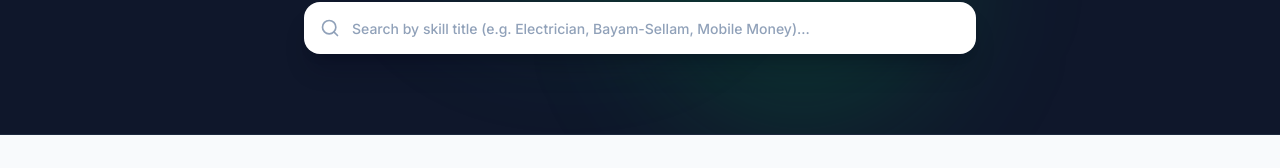
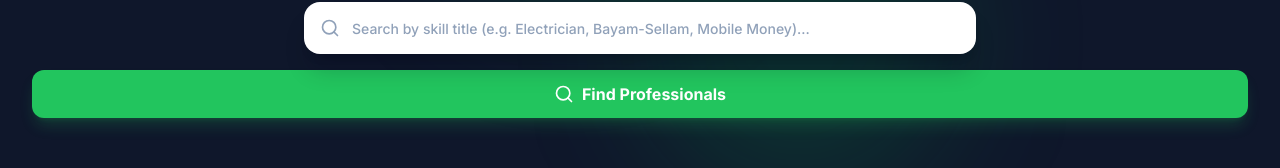
Before and after one commit to ndang11/skill-finder, a Next.js app: page /categories in a window 1280 px wide. Shown: the part 345-513 px from the top of the page. Built offline with nearby package versions, Linux system fonts and the light colour scheme; no server answers.

Commit message:
feat: add Find Professionals CTA on categories page
- Add prominent Find Professionals button in categories page hero section
- Button routes to /search where users can browse professional profiles
- Maintain existing category card Hire Pro links to /search?category=...

```diff
--- a/app/(main)/categories/page.tsx
+++ b/app/(main)/categories/page.tsx
@@ -176,6 +176,16 @@ export default function CategoriesPage() {
 									</button>
 								)}
 							</div>
+						</div>
+
+						{/* Find Professionals CTA */}
+						<div className="mt-4">
+							<Link href="/search">
+								<Button className="bg-primary-500 hover:bg-primary-600 text-white shadow-lg shadow-primary-500/20 h-12 px-8 text-base font-bold">
+									<Search className="h-5 w-5 mr-2" />
+									Find Professionals
+								</Button>
+							</Link>
 						</div>
 					</div>
 				</section>
```
